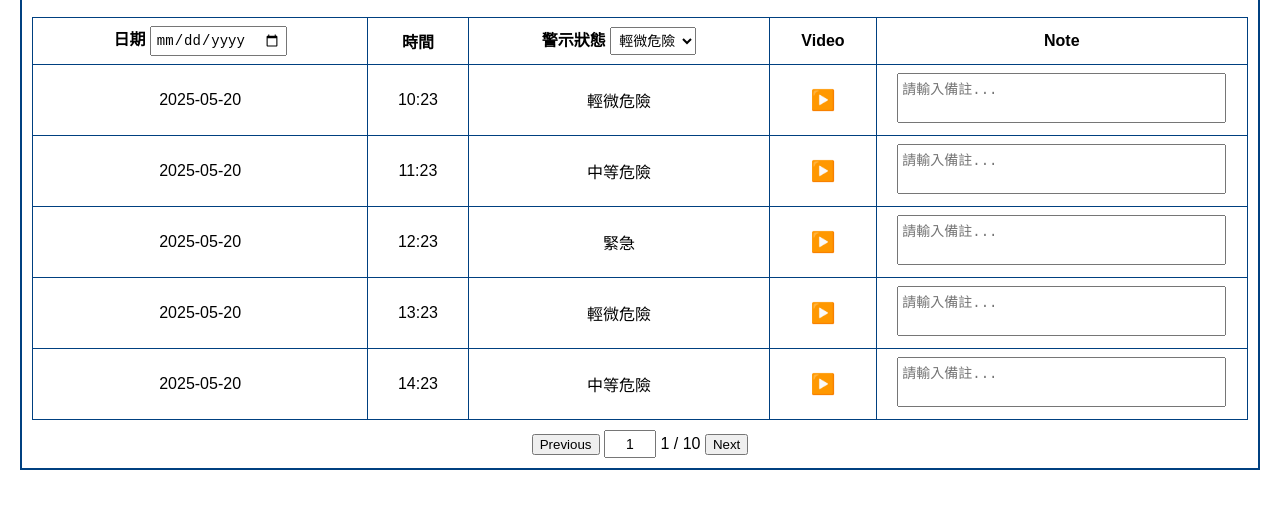
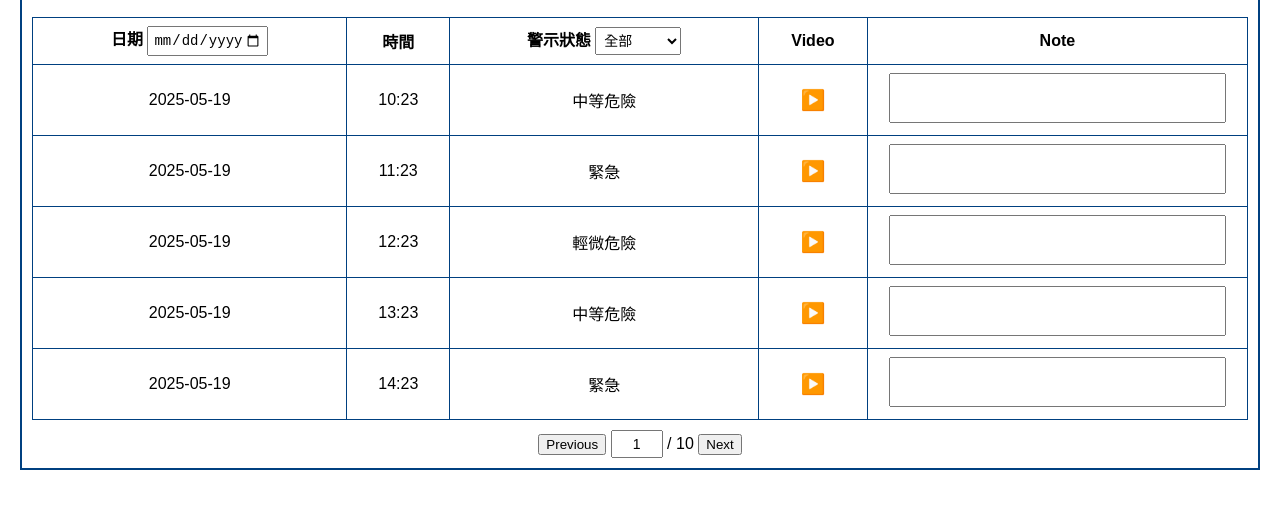
Before and after one commit to 54menglong/UI_page, a plain HTML site: page index.html in a window 1280 px wide. Shown: the part 70-578 px from the top of the page. Drawn offline with Linux system fonts and the light colour scheme.

Commit message:
Update index.html

```diff
--- a/index.html
+++ b/index.html
@@ -69,80 +69,116 @@
     <thead>
       <tr>
         <th>日期
-		<input type="date" id="datePicker"></th>
+          <input type="date" id="datePicker" max="">
+        </th>
         <th>時間</th>
         <th>警示狀態
-		<select id="statusSelect">
-			<option>輕微危險</option>
-			<option>中等危險</option>
-			<option>緊急</option>
-		</select></th>
+          <select id="statusSelect">
+            <option value="">全部</option>
+            <option value="輕微危險">輕微危險</option>
+            <option value="中等危險">中等危險</option>
+            <option value="緊急">緊急</option>
+          </select>
+        </th>
         <th>Video</th>
         <th>Note</th>
       </tr>
     </thead>
-    <tbody id="tableBody">
-      <!-- 資料列將由 JavaScript 動態產生 -->
-    </tbody>
+    <tbody id="tableBody"></tbody>
   </table>
 
   <div class="pagination">
     <button onclick="changePage(-1)">Previous</button>
-    <input class="page-input" type="text" id="pageInput" onchange="goToPage()">
-    <span id="pageInfo"></span>
+    <input class="page-input" type="text" id="pageInput" onchange="goToPage()"> / <span id="totalPages"></span>
     <button onclick="changePage(1)">Next</button>
   </div>
 </div>
 
 <script>
+  // 設定 datePicker 最大可選日期為今天
+  const todayStr = new Date().toISOString().split('T')[0];
+  document.getElementById("datePicker").setAttribute("max", todayStr);
+
+  // 假資料
   const data = [];
-  for (let i = 0; i < 50; i++) {
-    const date = `2025-05-${String(20 + Math.floor(i / 10)).padStart(2, '0')}`;
-    const time = `${10 + i % 10}:23`;
-    const status = ['輕微危險', '中等危險', '緊急'][i % 3];
-    data.push({ date, time, status });
-  }
+	for (let i = 0; i < 50; i++) {
+	  // 改為 2025-05-15 到 2025-05-19（共 5 天，每天 10 筆）
+	  const day = 15 + Math.floor(i / 10);  // 15, 16, 17, 18, 19
+	  const date = `2025-05-${String(day).padStart(2, '0')}`;
+	  const time = `${10 + i % 10}:23`;
+	  const status = ['輕微危險', '中等危險', '緊急'][i % 3];
+	  data.push({ date, time, status, note: "" });
+	}
+  data.sort((a, b) => new Date(b.date) - new Date(a.date));
 
   const rowsPerPage = 5;
   let currentPage = 1;
+  let filteredData = [...data];
 
   function renderTable() {
     const tableBody = document.getElementById("tableBody");
     tableBody.innerHTML = "";
     const start = (currentPage - 1) * rowsPerPage;
-    const end = Math.min(start + rowsPerPage, data.length);
+    const end = start + rowsPerPage;
+    const pageData = filteredData.slice(start, end);
 
-    for (let i = start; i < end; i++) {
+    for (let i = 0; i < pageData.length; i++) {
+      const realIndex = data.indexOf(pageData[i]); // 找出原始資料位置
       const row = document.createElement("tr");
       row.innerHTML = `
-        <td>${data[i].date}</td>
-        <td>${data[i].time}</td>
-        <td>${data[i].status}</td>
+        <td>${pageData[i].date}</td>
+        <td>${pageData[i].time}</td>
+        <td>${pageData[i].status}</td>
         <td><span class="video-icon">▶️</span></td>
-        <td><textarea placeholder="請輸入備註..."></textarea></td>
+        <td><textarea data-index="${realIndex}" oninput="updateNote(event)">${data[realIndex].note}</textarea></td>
       `;
       tableBody.appendChild(row);
     }
 
-    document.getElementById("pageInfo").textContent = `${currentPage} / ${Math.ceil(data.length / rowsPerPage)}`;
+    const maxPage = Math.ceil(filteredData.length / rowsPerPage);
     document.getElementById("pageInput").value = currentPage;
+    document.getElementById("totalPages").textContent = maxPage;
+  }
+
+  function updateNote(event) {
+    const index = parseInt(event.target.dataset.index);
+    if (!isNaN(index)) {
+      data[index].note = event.target.value;
+    }
   }
 
   function changePage(delta) {
-    const maxPage = Math.ceil(data.length / rowsPerPage);
+    const maxPage = Math.ceil(filteredData.length / rowsPerPage);
     currentPage = Math.min(Math.max(1, currentPage + delta), maxPage);
     renderTable();
   }
 
   function goToPage() {
     const pageInput = parseInt(document.getElementById("pageInput").value);
-    const maxPage = Math.ceil(data.length / rowsPerPage);
+    const maxPage = Math.ceil(filteredData.length / rowsPerPage);
     if (!isNaN(pageInput)) {
       currentPage = Math.min(Math.max(1, pageInput), maxPage);
       renderTable();
     }
   }
 
+  function filterData() {
+    const selectedDate = document.getElementById("datePicker").value;
+    const selectedStatus = document.getElementById("statusSelect").value;
+
+    filteredData = data.filter(entry => {
+      const matchDate = selectedDate ? entry.date === selectedDate : true;
+      const matchStatus = selectedStatus ? entry.status === selectedStatus : true;
+      return matchDate && matchStatus;
+    });
+
+    currentPage = 1;
+    renderTable();
+  }
+
+  document.getElementById("datePicker").addEventListener("change", filterData);
+  document.getElementById("statusSelect").addEventListener("change", filterData);
+
   renderTable();
 </script>
 
```
